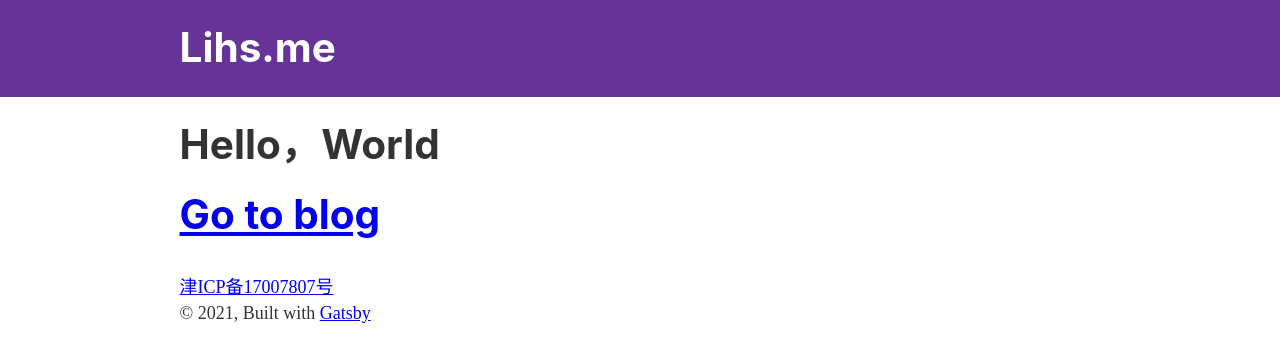
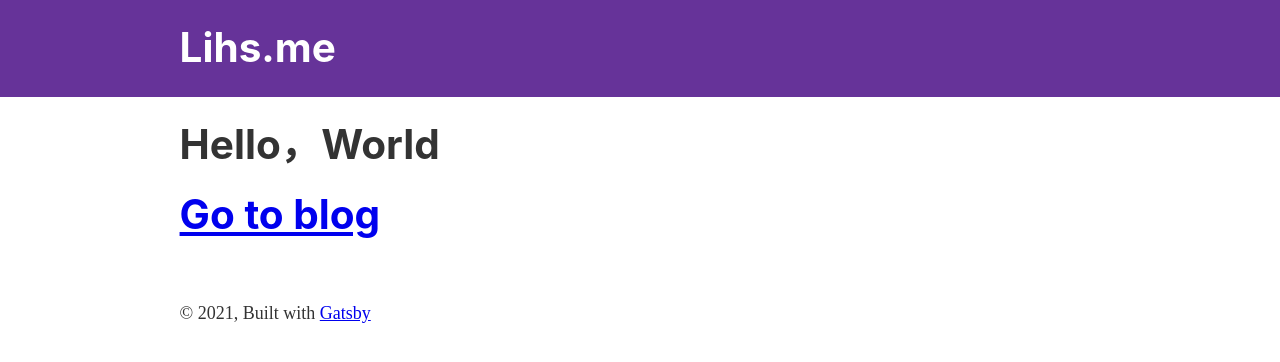
Before and after one commit to left1101/myblog.com, a Gatsby site: page / in a window 1280 px wide. Built offline with nearby package versions, Linux system fonts and the light colour scheme; Gatsby itself is replaced by a stand-in of ours.

Commit message:
MOD 修改代码

```diff
--- a/src/components/layout.tsx
+++ b/src/components/layout.tsx
@@ -59,7 +59,6 @@ const Layout: React.FC<DataProps> = ({
             marginTop: `2rem`
           }}
         >
-          <a href='http://beian.miit.gov.cn/'>津ICP备17007807号</a>
           <br />
           © {new Date().getFullYear()}, Built with
           {` `}
```
